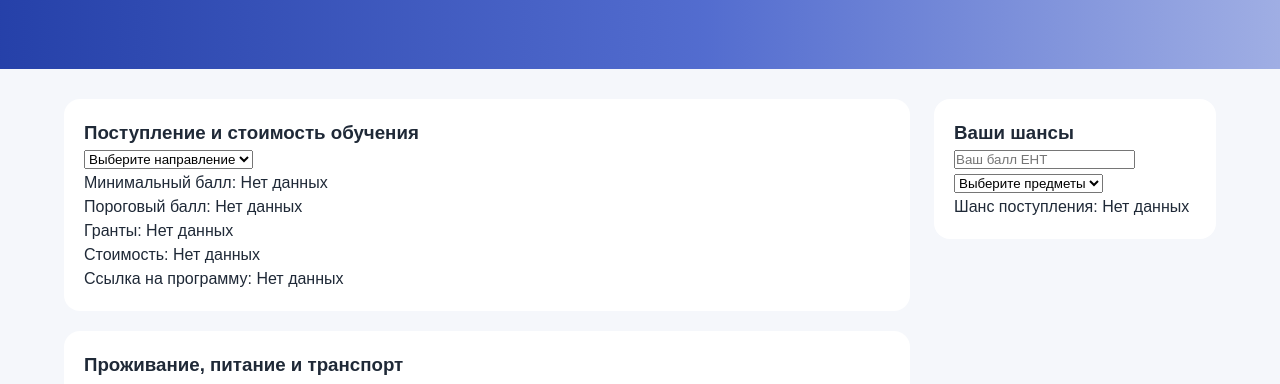
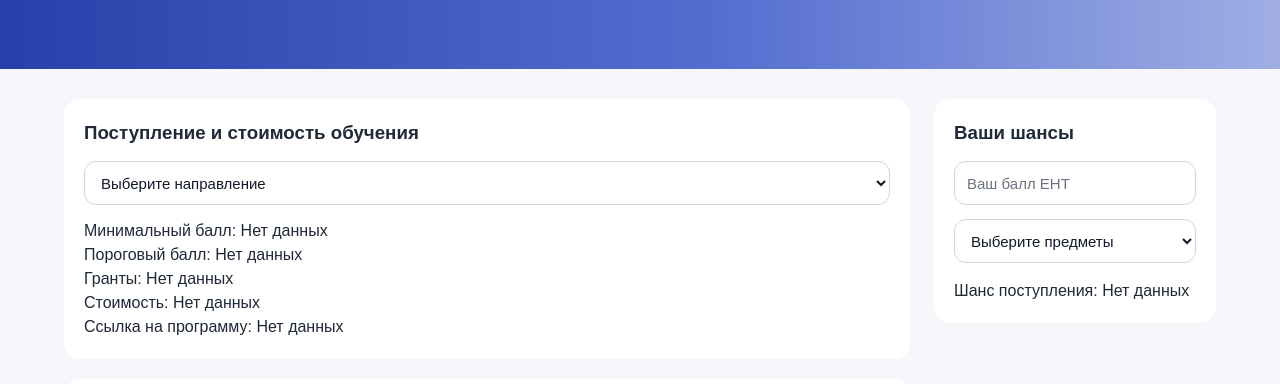
Before and after one commit to Ghost-1157/university_search_site, a website: page website_updated/university.html in a window 1280 px wide. Shown: the part 411-795 px from the top of the page. Drawn offline with Linux system fonts and the light colour scheme; no server answers.

Commit message:
Style university page inputs

```diff
--- a/website_updated/css/style.css
+++ b/website_updated/css/style.css
@@ -1111,6 +1111,64 @@ body {
   margin-bottom: 20px;
 }
 
+.uni-card-block h3,
+.calculator-block h3 {
+  margin-bottom: 14px;
+}
+
+.uni-card-block input,
+.uni-card-block select,
+.calculator-block input,
+.calculator-block select {
+  width: 100%;
+  min-height: 44px;
+  padding: 11px 12px;
+  border: 1px solid #d1d5db;
+  border-radius: 12px;
+  font-size: clamp(14px, 1.2vw, 15px);
+  outline: none;
+  background: #fff;
+  color: #111827;
+  transition: border-color 0.2s ease, box-shadow 0.2s ease, transform 0.2s ease;
+}
+
+.uni-card-block input::placeholder,
+.calculator-block input::placeholder {
+  color: #6b7280;
+}
+
+.uni-card-block input:focus,
+.uni-card-block select:focus,
+.calculator-block input:focus,
+.calculator-block select:focus {
+  border-color: #2563eb;
+  box-shadow: 0 0 0 4px rgba(37, 99, 235, 0.12);
+}
+
+.uni-card-block input:hover,
+.uni-card-block select:hover,
+.calculator-block input:hover,
+.calculator-block select:hover {
+  transform: translateY(-1px);
+}
+
+.uni-card-block input,
+.uni-card-block select,
+.calculator-block input,
+.calculator-block select,
+.living-switch {
+  margin-bottom: 14px;
+}
+
+.calculator-block {
+  display: flex;
+  flex-direction: column;
+}
+
+.calculator-block #chanceResult {
+  margin-top: 2px;
+}
+
 .living-switch {
   display: inline-flex;
   border: 1px solid #d1d5db;
```
